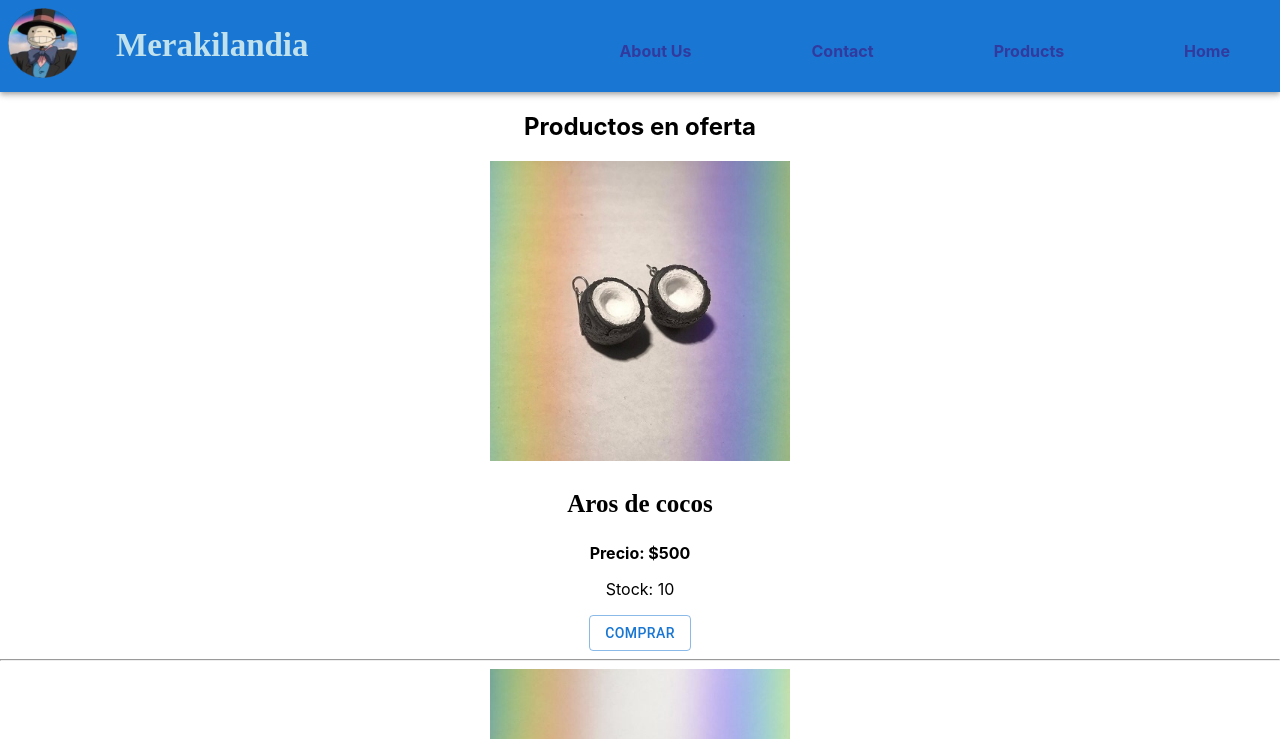
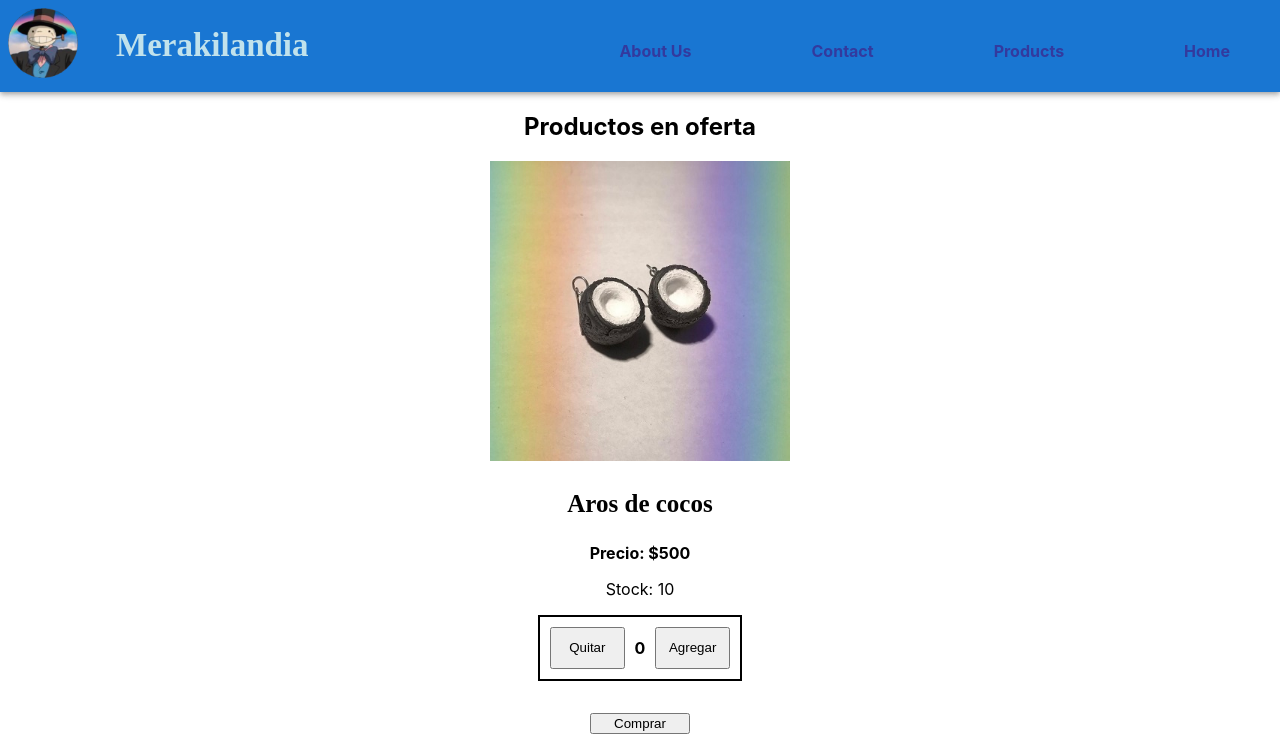
Before and after one commit to lustormenta/merakilandia2, a React (Create React App) app: page / in a window 1280 px wide. Shown: the top 739 px of the page. Built offline with nearby package versions, Linux system fonts and the light colour scheme; a web font is replaced by a local one.

Commit message:
subir todo

```diff
--- a/src/components/CartWidget/CartWidget.css
+++ b/src/components/CartWidget/CartWidget.css
@@ -1,3 +1,3 @@
 .cart-container svg{
-color: black;
+color: black ;
 }
--- a/src/components/CartWidget/CartWidget.js
+++ b/src/components/CartWidget/CartWidget.js
@@ -2,7 +2,7 @@ import ShoppingCartIcon from '@mui/icons-material/ShoppingCart';
 import './CartWidget.css';
 const CartWidget = () => {
     return(
-        <div className="cart-contsiner">
+        <div className="cart-container">
             <shoppingCartIcon />
         </div>
     )
--- a/src/components/Listitems/Item/Item.js
+++ b/src/components/Item/Item.js
@@ -1,6 +1,8 @@
 import './Item.css';
-import { ListItemSecondaryAction } from '@mui/material';
-import Button from '@mui/material/Button';
+import Product from '../Product/Product'
+import ItemCount from '../ItemCount/ItemCount'
+
+
 
 const Item = ({img, name, price, stock}) => {
     return(
@@ -10,8 +12,10 @@ const Item = ({img, name, price, stock}) => {
             <h3>{name}</h3>
             <b>Precio: ${price}</b>
             <p>Stock: {stock}</p>
-            <Button variant="outlined">Comprar</Button>
+            <ItemCount />
+            <Product />
             <hr></hr>
+
         </div>
     )
 }
--- /dev/null
+++ b/src/components/ItemCount/ItemCount.css
@@ -0,0 +1,12 @@
+#contador {
+    display: flex;
+    justify-content: center;
+    margin: 0 auto;
+    border: 2px solid black;
+    width: 200px;
+}
+
+button {
+    width: 100px;
+    margin: 10px;
+}
--- /dev/null
+++ b/src/components/ItemCount/ItemCount.js
@@ -0,0 +1,26 @@
+import './ItemCount.css';
+import React,{useState} from 'react'
+
+
+export default function Product() {
+
+    const [clicks, setClicks] = useState(0);
+
+    const more = () => {
+        setClicks(clicks + 1);
+    };
+
+    const less = () => {
+        setClicks(clicks - 1);
+    }
+
+    return(
+        <div id="contador" >
+            <button onClick={less}>Quitar</button>
+            <h4>
+                {clicks}
+            </h4>
+            <button onClick={more}>Agregar</button>
+        </div>
+    );
+}
--- a/src/components/Listitems/Listitems.js
+++ b/src/components/Listitems/Listitems.js
@@ -1,9 +1,5 @@
 import './Listitems.css';
-import Item from '../Listitems/Item/Item.js';
-import Test from '../Test/Test.js';
-
-//Functional component (recomended)
-
+import Item from '../Item/Item.js';
 
 const Listitems = () => {
     const dataProducts = [
@@ -32,21 +28,22 @@ const Listitems = () => {
             stock: 'Siempre disponible'
         }
     ]
-    return(
+        return (
         <>
-            <h2>Productos en oferta</h2>
-            {dataProducts.map((product) => {
-                return(
-                    <Item img={product.img} name={product.name} price={product.price} stock={product.stock} />
-                )
-            })}
-
-            <h1 className="tituloTest">Ejemplo children</h1>
-            <Test>
-                <p>Texto desde padre</p>
-            </Test>
+            <h2> Productos en oferta </h2> {
+                dataProducts.map((product) => {
+                    return (
+                        <Item
+                        img = {product.img}
+                        name = {product.name}
+                        price = {product.price}
+                        stock = {product.stock}
+                        />
+                    )
+                })
+            }
         </>
-    )
-}
+        )
+    }
 
 export default Listitems;
--- a/src/components/NavBar/NavBar.css
+++ b/src/components/NavBar/NavBar.css
@@ -6,12 +6,7 @@
     padding: 8px;
 }
 
-nav {
-    float: right;
-}
-
 .Titulo {
-    text-align: left;
     padding-left: 30px;
     float: left;
     font-size: 33px !important;
--- a/src/components/NavBar/NavBar.js
+++ b/src/components/NavBar/NavBar.js
@@ -8,7 +8,6 @@ export default function NavBar() {
     return(
         <AppBar position="static">
             <nav id="menu">
-
                 <div className="container-logo">
                     <img className="logoMeraki" src={process.env.PUBLIC_URL + "assets/logoMeraki.png"} alt="logo"/>
                     <h1 className="Titulo" >Merakilandia</h1>
--- a/src/components/Product/Product.js
+++ b/src/components/Product/Product.js
@@ -0,0 +1,20 @@
+import React,{useState} from 'react'
+
+
+export default function Product() {
+
+    const [clicks, setClicks] = useState('');
+
+    const click = () => {
+        setClicks('Compra exitosa!');
+    };
+
+    return(
+        <div>
+            <h1>
+                {clicks}
+            </h1>
+            <button onClick={click}>Comprar</button>
+        </div>
+    );
+}
```
Also changed, not shown: package.json (+4 -3 lines), src/components/Item/Item.css (renamed from src/components/Listitems/Item/Item.css), 1 other file (tests, documents, lock files or other folders). Lines whose indentation alone changed are shown as unchanged.
